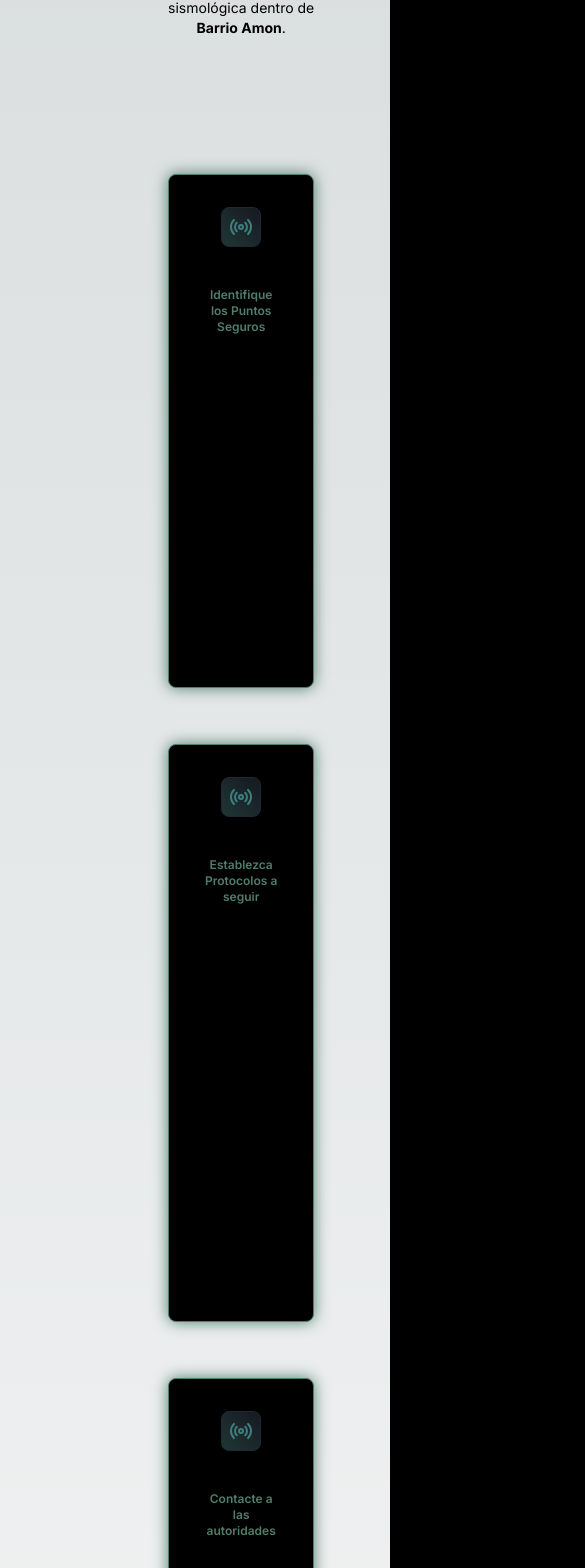
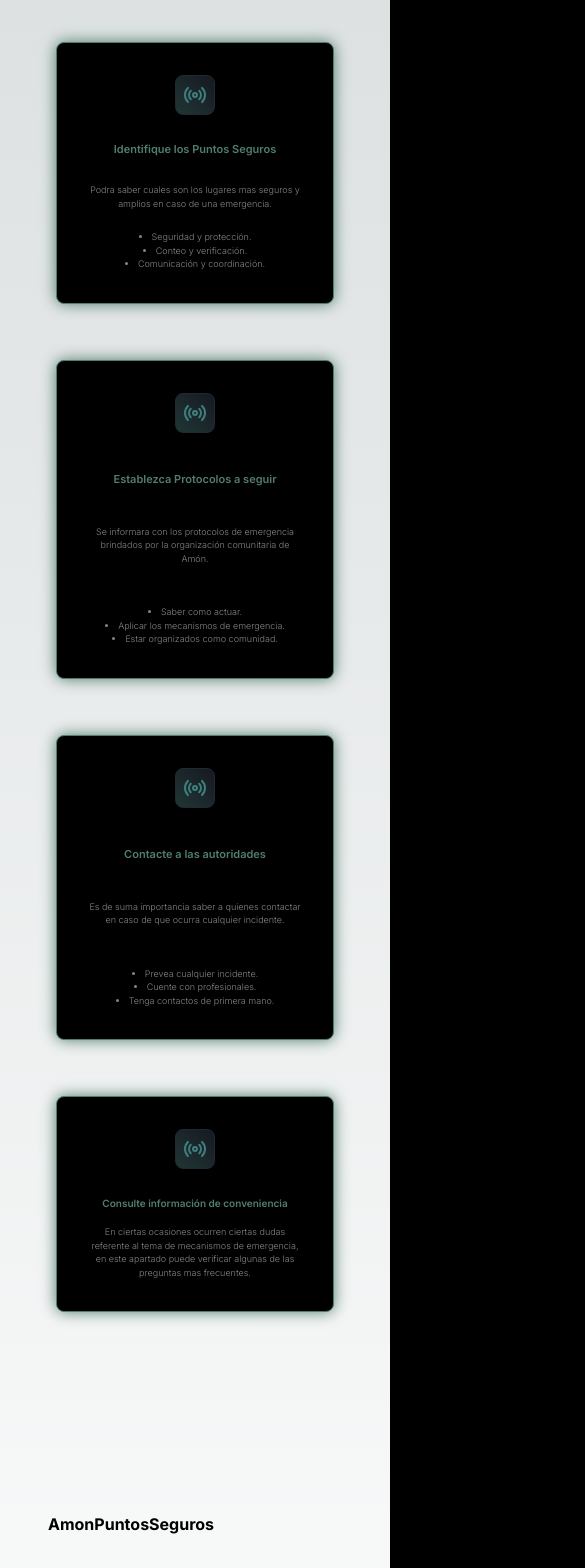
Before and after one commit to JonathanMFV/amon-puntos-seguros, a Next.js app in the folder amon-puntos-seguros/: page / in a window 390 px wide. Shown: the part 414-1982 px from the top of the page, 585 px wide, since content can reach past the window. Built offline with nearby package versions, Linux system fonts and the light colour scheme.

Commit message:
Final responsive changes

```diff
--- a/amon-puntos-seguros/app/page.tsx
+++ b/amon-puntos-seguros/app/page.tsx
@@ -4,7 +4,7 @@ import { title, subtitle } from "@/components/primitives";
 export default function Home() {
     return (
         <div className="flex">
-            <section className="flex flex-col gap-4 py-8 md:py-10 mt-24 mx-32">
+            <section className="flex flex-col gap-4 py-8 md:py-10 mt-24 mx-4 sm:mx-12 md:mx-20 lg:mx-32">
                 {/* Section Info */}
                 <div className="flex flex-row items-center">
                     <div className="flex flex-col sm:items-start items-center">
@@ -41,8 +41,8 @@ export default function Home() {
                 {/* Section Wigdets Info */}
                 <div className="flex flex-wrap mt-14">
                     <div className="flex flex-row justify-center items-center w-[100%] lg:w-1/2 mt-14">
-                        <div className="card w-[100%] lg:w-[80%] h-[100%] bg-base-100 shadow-[0_0px_15px_-0px_rgba(0,0,0,0.3)] hover:shadow-[0_0px_30px_-0px_rgba(0,0,0,0.4)] hover:shadow-color-green-three transition-shadow duration-300 shadow-color-green-one border border-color-green-one rounded-lg">
-                            <div className="flex card-body items-center gap-y-5">
+                        <div className="card w-[100%] md:[90%] lg:w-[80%] h-[100%] bg-base-100 shadow-[0_0px_15px_-0px_rgba(0,0,0,0.3)] hover:shadow-[0_0px_30px_-0px_rgba(0,0,0,0.4)] hover:shadow-color-green-three transition-shadow duration-300 shadow-color-green-one border border-color-green-one rounded-lg">
+                            <div className="flex card-body items-center md:gap-y-5">
                                 <div className="flex items-center justify-center w-10 h-10 bg-gradient-to-bl from-[#161920] to-[#203635] border rounded-lg border-[#1f2a33]">
                                     <svg
                                         xmlns="http://www.w3.org/2000/svg"
@@ -60,22 +60,22 @@ export default function Home() {
                                         <path d="M16.24 7.76a6 6 0 0 1 0 8.49m-8.48-.01a6 6 0 0 1 0-8.49m11.31-2.82a10 10 0 0 1 0 14.14m-14.14 0a10 10 0 0 1 0-14.14"></path>
                                     </svg>
                                 </div>
-                                <h2 className="card-title text-center text-color-green-one mt-5 text-xs md:text-base">
+                                <h2 className="card-title text-center text-color-green-one mt-3 md:mt-5 text-[11px] md:text-base">
                                     Identifique los Puntos Seguros
                                 </h2>
-                                <p className="text-xs md:text-sm text-center mt-5">
+                                <p className="text-[9px] md:text-sm font-light text-color-gray-one hover:text-white text-center mt-3 md:mt-5">
                                     Podra saber cuales son los lugares mas
                                     seguros y amplios en caso de una emergencia.
                                 </p>
-                                <div className="mt-5">
+                                <div className="mt-3 md:mt-5">
                                     <ul>
-                                        <li className="list-disc list-inside text-xs md:text-sm text-center font-light">
+                                        <li className="list-disc list-inside text-[9px] md:text-sm text-color-gray-one text-center font-light">
                                             Seguridad y protección.
                                         </li>
-                                        <li className="list-disc list-inside text-xs md:text-sm text-center font-light">
+                                        <li className="list-disc list-inside text-[9px] md:text-sm text-color-gray-one text-center font-light">
                                             Conteo y verificación.
                                         </li>
-                                        <li className="list-disc list-inside text-xs md:text-sm text-center font-light">
+                                        <li className="list-disc list-inside text-[9px] md:text-sm text-color-gray-one text-center font-light">
                                             Comunicación y coordinación.
                                         </li>
                                     </ul>
@@ -103,24 +103,24 @@ export default function Home() {
                                         <path d="M16.24 7.76a6 6 0 0 1 0 8.49m-8.48-.01a6 6 0 0 1 0-8.49m11.31-2.82a10 10 0 0 1 0 14.14m-14.14 0a10 10 0 0 1 0-14.14"></path>
                                     </svg>
                                 </div>
-                                <h2 className="card-title text-center text-color-green-one mt-5 text-xs md:text-base">
+                                <h2 className="card-title text-center text-color-green-one mt-3 md:mt-5 text-[11px] md:text-base">
                                     Establezca Protocolos a seguir
                                 </h2>
-                                <p className="text-xs md:text-sm text-center mt-5">
+                                <p className="text-[9px] md:text-sm font-light text-color-gray-one hover:text-white text-center mt-3 md:mt-5">
                                     Se informara con los protocolos de
                                     emergencia brindados por la organización
                                     comunitaria de Amón.
                                 </p>
                                 <div className="mt-5">
                                     <ul>
-                                        <li className="list-disc list-inside text-xs md:text-sm text-center font-light">
+                                        <li className="list-disc list-inside text-[9px] md:text-sm text-color-gray-one text-center font-light">
                                             Saber como actuar.
                                         </li>
-                                        <li className="list-disc list-inside text-xs md:text-sm text-center font-light">
+                                        <li className="list-disc list-inside text-[9px] md:text-sm text-color-gray-one text-center font-light">
                                             Aplicar los mecanismos de
                                             emergencia.
                                         </li>
-                                        <li className="list-disc list-inside text-xs md:text-sm text-center font-light">
+                                        <li className="list-disc list-inside text-[9px] md:text-sm text-color-gray-one text-center font-light">
                                             Estar organizados como comunidad.
                                         </li>
                                     </ul>
@@ -148,23 +148,23 @@ export default function Home() {
                                         <path d="M16.24 7.76a6 6 0 0 1 0 8.49m-8.48-.01a6 6 0 0 1 0-8.49m11.31-2.82a10 10 0 0 1 0 14.14m-14.14 0a10 10 0 0 1 0-14.14"></path>
                                     </svg>
                                 </div>
-                                <h2 className="card-title text-center text-color-green-one mt-5 text-xs md:text-base">
+                                <h2 className="card-title text-center text-color-green-one mt-3 md:mt-5 text-[11px] md:text-base">
                                     Contacte a las autoridades
                                 </h2>
-                                <p className="text-xs md:text-sm text-center mt-5">
+                                <p className="text-[9px] md:text-sm font-light text-color-gray-one hover:text-white text-center mt-3 md:mt-5">
                                     Es de suma importancia saber a quienes
                                     contactar en caso de que ocurra cualquier
                                     incidente.
                                 </p>
                                 <div className="mt-5">
                                     <ul>
-                                        <li className="list-disc list-inside text-xs md:text-sm text-center font-light">
+                                        <li className="list-disc list-inside text-[9px] md:text-sm text-color-gray-one text-center font-light">
                                             Prevea cualquier incidente.
                                         </li>
-                                        <li className="list-disc list-inside text-xs md:text-sm text-center font-light">
+                                        <li className="list-disc list-inside text-[9px] md:text-sm text-color-gray-one text-center font-light">
                                             Cuente con profesionales.
                                         </li>
-                                        <li className="list-disc list-inside text-xs md:text-sm text-center font-light">
+                                        <li className="list-disc list-inside text-[9px] md:text-sm text-color-gray-one text-center font-light">
                                             Tenga contactos de primera mano.
                                         </li>
                                     </ul>
@@ -174,7 +174,7 @@ export default function Home() {
                     </div>
                     <div className="flex flex-row justify-center items-center w-[100%] lg:w-1/2 mt-14">
                         <div className="card w-[100%] lg:w-[80%] h-[100%] bg-base-100 shadow-[0_0px_15px_-0px_rgba(0,0,0,0.3)] hover:shadow-[0_0px_30px_-0px_rgba(0,0,0,0.4)] hover:shadow-color-green-three transition-shadow duration-300 shadow-color-green-one border border-color-green-one rounded-lg">
-                            <div className="flex card-body items-center gap-y-5">
+                            <div className="flex card-body items-center md:gap-y-5">
                                 <div className="flex items-center justify-center w-10 h-10 bg-gradient-to-bl from-[#161920] to-[#203635] border rounded-lg border-[#1f2a33]">
                                     <svg
                                         xmlns="http://www.w3.org/2000/svg"
@@ -192,10 +192,10 @@ export default function Home() {
                                         <path d="M16.24 7.76a6 6 0 0 1 0 8.49m-8.48-.01a6 6 0 0 1 0-8.49m11.31-2.82a10 10 0 0 1 0 14.14m-14.14 0a10 10 0 0 1 0-14.14"></path>
                                     </svg>
                                 </div>
-                                <h2 className="card-title text-center text-color-green-one mt-5 text-xs md:text-base">
+                                <h2 className="card-title text-center text-color-green-one mt-3 md:mt-5 text-[10px] md:text-base">
                                     Consulte información de conveniencia
                                 </h2>
-                                <p className="text-xs md:text-sm text-center mt-5">
+                                <p className="list-disc list-inside text-[9px] md:text-sm text-color-gray-one text-center font-light">
                                     En ciertas ocasiones ocurren ciertas dudas
                                     referente al tema de mecanismos de
                                     emergencia, en este apartado puede verificar
--- a/amon-puntos-seguros/components/card-widget.tsx
+++ b/amon-puntos-seguros/components/card-widget.tsx
@@ -13,10 +13,10 @@ export function CustomCardOne() {
                             <h2 className="card-title text-color-green-one mt-5 text-xs md:text-base">
                                 {i.title}
                             </h2>
-                            <p className="text-xs md:text-sm">{i.text}</p>
+                            <p className="text-[10px] md:text-sm">{i.text}</p>
                             <div className="card-actions justify-end">
                                 <div>
-                                    <p className="text-color-green-one text-xs">
+                                    <p className="text-color-green-one text-[10px]">
                                         {i.key}
                                     </p>
                                 </div>
@@ -44,7 +44,7 @@ export function CustomCardTwo() {
                             <h2 className="card-title text-color-green-one mt-5 text-xs md:text-base">
                                 {i.title}
                             </h2>
-                            <p className="text-xs md:text-sm">{i.text}</p>
+                            <p className="text-[10px] md:text-sm">{i.text}</p>
                         </div>
                     </div>
                 </div>
--- a/amon-puntos-seguros/components/footer.tsx
+++ b/amon-puntos-seguros/components/footer.tsx
@@ -1,13 +1,16 @@
 export default function Footer() {
     return (
-        <div className="flex flex-row justify-start my-32 mx-32">
+        <div className="flex flex-row justify-start my-32 mx-12 sm:mx-20 lg:mx-32">
             <div className="flex-col w-full">
-                <div className="flex flex-row gap-36">
+                <div className="flex flex-col lg:flex-row gap-20 md:gap-36">
                     <div>
-                        <p className="font-bold text-xl">AmonPuntosSeguros</p>
+                        <p className="text-md font-bold md:text-xl">
+                            AmonPuntosSeguros
+                        </p>
                     </div>
+                    <div className="flex flex-col sm:flex-row gap-20 md:gap-36">
                         <div className="flex flex-col gap-y-4">
-                        <p className="text-base font-bold">
+                            <p className="text-[14px] md:text-base font-bold">
                                 REDES SOCIALES
                             </p>
                             <div className="flex flex-row mt-3">
@@ -104,12 +107,19 @@ export default function Footer() {
                             </div>
                         </div>
                         <div className="flex flex-col gap-y-4">
-                        <p className="text-base font-bold">CONTACTO</p>
-                        <p className="text-sm font-light">amoncultural@tec.ac.cr</p>
+                            <p className="text-[14px] md:text-base font-bold">
+                                CONTACTO
+                            </p>
+                            <p className="text-[11px] md:text-sm font-light">
+                                amoncultural@tec.ac.cr
+                            </p>
+                        </div>
                     </div>
                 </div>
                 <div className="flex w-[100%] h-10 border-t mt-32 items-center justify-center">
-                    <p>Copyright © Amon Cultural</p>
+                    <p className="text-[10px] md:text-base">
+                        Copyright © Amon Cultural
+                    </p>
                 </div>
             </div>
         </div>
```
Also changed, not shown: amon-puntos-seguros/app/preguntas-frecuentes/page.tsx (+4 -4 lines), amon-puntos-seguros/app/protocolos/page.tsx (+4 -4 lines), amon-puntos-seguros/app/puntos-seguros/page.tsx (+23 -20 lines), amon-puntos-seguros/app/simulacro-virtual/page.tsx (+7 -9 lines), amon-puntos-seguros/components/questions-widget.tsx (+5 -5 lines). Lines whose indentation alone changed are shown as unchanged.
